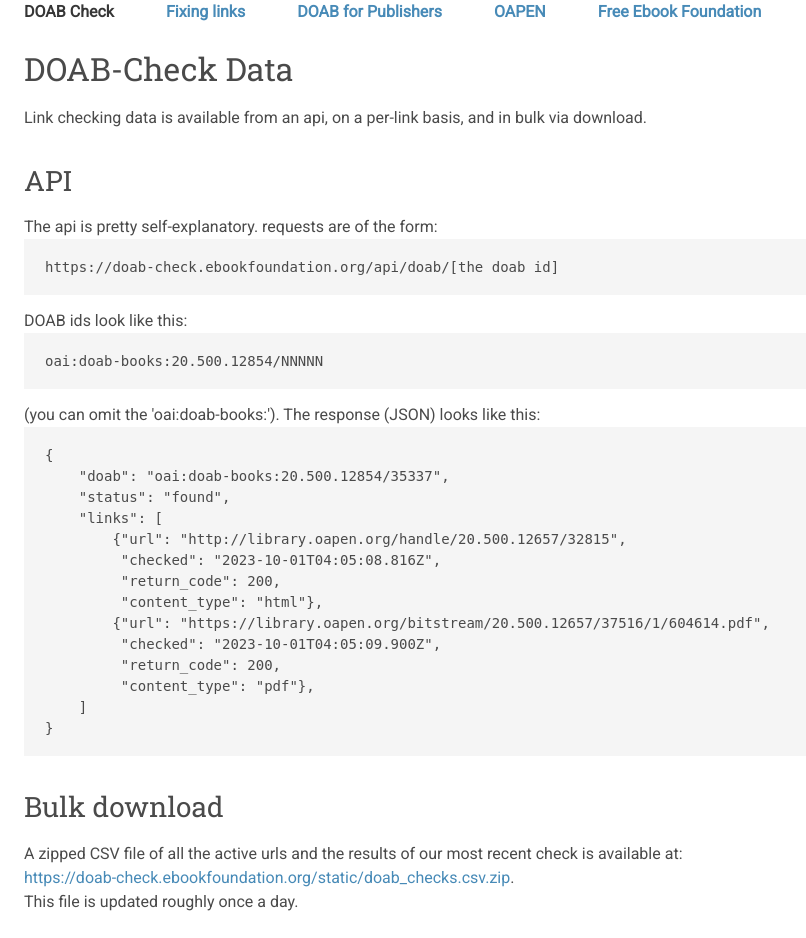
After one commit to EbookFoundation/doab-check, a Django app: template doab_check/templates/api.html in a window 1280 px wide. The commit adds this page. Shown: the whole page, without its empty margins (0-806 px from the left). Run offline with Django 4.2, Linux system fonts and the light colour scheme; the template is opened without the code that fills it, so the values that code supplies are empty.

Commit message:
add simple api, data dumper

```diff
--- /dev/null
+++ b/doab_check/templates/api.html
@@ -0,0 +1,58 @@
+{% load static %}
+<html>
+<head>
+<title>Fixing DOAB Links</title>
+{% include "basestyle.html" %}
+</head>
+<body>
+{% include "header.html" %}
+<main class="section oapen-topic oapen-main">
+		<div class="container">
+		<div class="content">
+<h1>
+DOAB-Check Data
+</h1>
+<p>
+Link checking data is available from an api, on a per-link basis, and in bulk via download.
+</p>
+<h2>
+API
+</h2>
+The api is pretty self-explanatory. requests are of the form:
+<pre>
+https://doab-check.ebookfoundation.org/api/doab/[the doab id]
+</pre>
+DOAB ids look like this:
+<pre>
+oai:doab-books:20.500.12854/NNNNN
+</pre>
+(you can omit the 'oai:doab-books:').
+The response (JSON) looks like this:
+<pre>
+{
+    "doab": "oai:doab-books:20.500.12854/35337",
+    "status": "found",
+    "links": [
+        {"url": "http://library.oapen.org/handle/20.500.12657/32815",
+         "checked": "2023-10-01T04:05:08.816Z",
+         "return_code": 200,
+         "content_type": "html"},
+        {"url": "https://library.oapen.org/bitstream/20.500.12657/37516/1/604614.pdf",
+         "checked": "2023-10-01T04:05:09.900Z",
+         "return_code": 200,
+         "content_type": "pdf"},
+    ]
+}
+</pre>
+<h2>
+Bulk download
+</h2>
+<p>
+A zipped CSV file of all the active urls and the results of our most recent check is available at:<br>
+<a href="/static/doab_checks.csv.zip">https://doab-check.ebookfoundation.org/static/doab_checks.csv.zip</a>. <br>This file is updated roughly once a day.
+</p>
+</div>
+</div>
+</main>
+</body>
+</html>
--- a/doab_check/templates/index.html
+++ b/doab_check/templates/index.html
@@ -71,6 +71,9 @@ When a link is checked we record the status code and content type returned by th
 </table>
 </div>
 </div>
+<p>
+The doab-check data is available for individual books <a href="{% url 'apihelp' %}">via an api</a>.
+</p>
 </main>
 </body>
 </html>
--- a/doab_check/urls.py
+++ b/doab_check/urls.py
@@ -10,6 +10,7 @@ urlpatterns = [
     path('', views.HomepageView.as_view(), name='home'),
     path('admin/', admin.site.urls),
     path('fixing/', TemplateView.as_view(template_name='fixing.html'), name='fixing'),
+    path('api/help/', TemplateView.as_view(template_name='api.html'), name='apihelp'),
     path('problems/publishers/', views.ProblemPublishersView.as_view(), name='probpubs'),
     path('problems/<str:code>/', views.ProblemsView.as_view(), name='problems'),
     path('providers/', views.ProvidersView.as_view(), name='providers'),
@@ -17,5 +18,6 @@ urlpatterns = [
     path('publishers/', views.PublishersView.as_view(), name='publishers'),
     re_path(r'publishers/(?P<publisher>.*)', views.PublisherView.as_view(), name='publisher'),
     re_path(r'link/(?P<link_id>\d*)', views.LinkView.as_view(), name='link'),
+    re_path(r'api/doab/(?P<doab>.*)', views.link_api_view, name='link_api'),
 
 ]
```
Also changed, not shown: doab_check/management/commands/dump_checks.py (added, +47 -0 lines), doab_check/views.py (+28 -1 lines), 2 other files.
